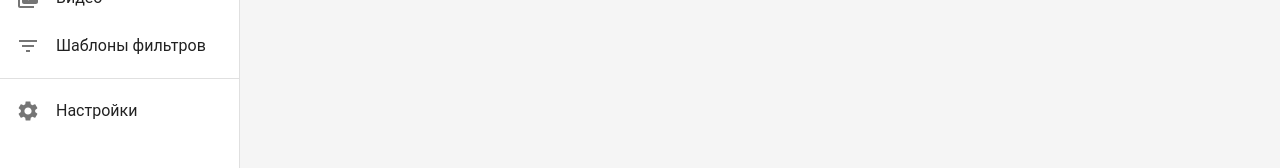
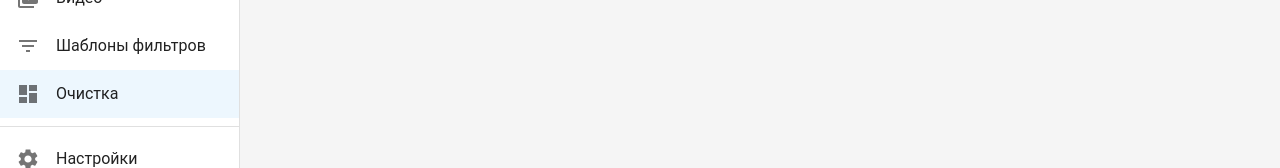
Before and after one commit to PheonixCS/community_manager_V2, a React (Create React App) app in the folder client/: page /cleanup in a window 1280 px wide. Shown: the part 291-459 px from the top of the page. Built offline with nearby package versions, Linux system fonts and the light colour scheme; no server answers.

Commit message:
update posting horoscope

```diff
--- a/client/src/components/layout/AppLayout.jsx
+++ b/client/src/components/layout/AppLayout.jsx
@@ -240,6 +240,17 @@ const AppLayout = ({ children }) => {
                 </ListItemIcon>
                 <ListItemText primary="Шаблоны фильтров" />
               </ListItem>
+              <ListItem
+                button
+                component={Link}
+                to="/cleanup"
+                selected={isActive('/cleanup')}
+              >
+                <ListItemIcon>
+                  <DashboardIcon />
+                </ListItemIcon>
+                <ListItemText primary="Очистка" />
+              </ListItem>
             </List>
           </>
         ) : (
```
